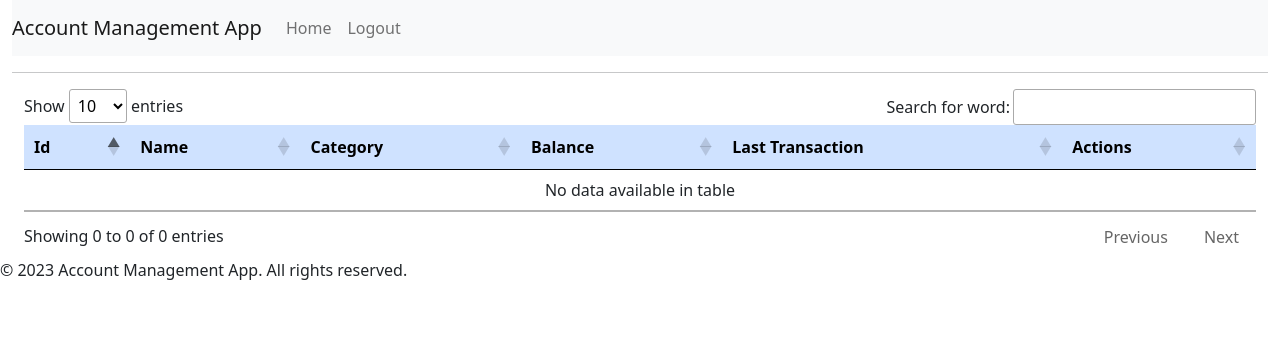
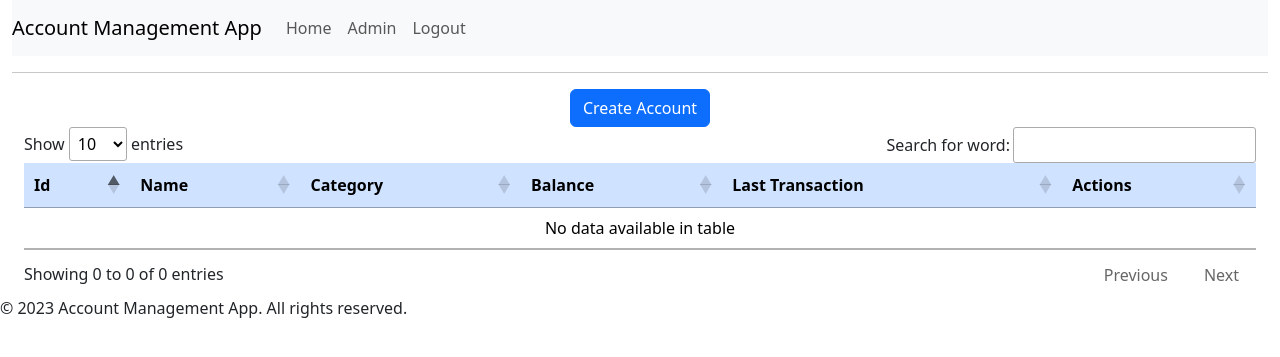
Before and after one commit to dgkngk/djaccman, a Django app: page / in a window 1280 px wide. Shown: the top 357 px of the page. Run offline with Django 5.2, Linux system fonts and the light colour scheme; the visitor is signed in with stand-in values (Sample User, id 1); some libraries are stand-ins or nearby versions.

Commit message:
modals done

```diff
--- a/djaccman/settings.py
+++ b/djaccman/settings.py
@@ -37,6 +37,7 @@ INSTALLED_APPS = [
     'django.contrib.sessions',
     'django.contrib.messages',
     'django.contrib.staticfiles',
+    'django_bootstrap5',
     'djaccman_app.apps.DjaccmanAppConfig',
 ]
 
--- a/djaccman_app/admin.py
+++ b/djaccman_app/admin.py
@@ -4,6 +4,7 @@ from .models import Account, Transaction
 
 class AccountAdmin(admin.ModelAdmin):
     list_display = ('id', 'name', 'category', 'balance', 'last_transaction', 'is_active')
+    list_editable = ('is_active', 'category', 'balance', 'last_transaction')
 
 
 class TransactionAdmin(admin.ModelAdmin):
--- /dev/null
+++ b/djaccman_app/forms.py
@@ -0,0 +1,16 @@
+from django.forms import ModelForm
+
+from .models import Account, Transaction
+
+
+class AccountForm(ModelForm):
+    class Meta:
+        model = Account
+        fields = ['name', 'category', 'balance']
+
+
+class TransactionForm(ModelForm):
+    class Meta:
+        model = Transaction
+        fields = [
+            'amount', 'date', 'description', 'type']
--- a/djaccman_app/models.py
+++ b/djaccman_app/models.py
@@ -1,19 +1,38 @@
 from django.db import models
 from django.contrib.auth.models import User
+from django.utils import timezone
+from django.utils.translation import gettext_lazy as _
 
 
 class Account(models.Model):
+    class AccountCategory(models.TextChoices):
+        CLIENT = "CL", _("Client")
+        EMPLOYEE = "EM", _("Employee")
+        SUPPLIER = "SP", _("Supplier")
+
     name = models.CharField(max_length=100)
-    category = models.CharField(max_length=30)
+    category = models.CharField(max_length=10, choices=AccountCategory.choices)
     balance = models.FloatField()
-    last_transaction = models.DateField()
+    last_transaction = models.DateField(default=timezone.now)
     is_active = models.BooleanField()
+
+    def get_category_display(self):
+        return dict(self.AccountCategory.choices)[self.category]
 
 
 class Transaction(models.Model):
+    class TransactionType(models.TextChoices):
+        PAYMENT = "PY", _("Payment (Supplier) +")
+        RECEIVABLE = "RV", _("Receivable (Supplier) -")
+        DEBT = "DB", _("Debt (Client) +")
+        COLLECTION = "CL", _("Collection (Client) -")
+
     account_id = models.ForeignKey(Account, on_delete=models.CASCADE)
     amount = models.FloatField()
-    date = models.DateField()
+    date = models.DateField(default=timezone.now)
     description = models.CharField(max_length=100)
-    type = models.CharField(max_length=30)
+    type = models.CharField(max_length=10, choices=TransactionType.choices)
     account_after = models.FloatField()
+
+    def get_type_display(self):
+        return dict(self.TransactionType.choices)[self.type]
--- a/djaccman_app/urls.py
+++ b/djaccman_app/urls.py
@@ -1,5 +1,6 @@
-from django.urls import path, include
-from .views import (login_view, logout_view, home_view, details_view)
+from django.urls import path
+from .views import (login_view, logout_view, home_view, details_view,
+                    create_account_view, create_transaction_view)
 
 
 urlpatterns = [
@@ -8,4 +9,6 @@ urlpatterns = [
     path('home/', home_view, name='home'),
     path('', home_view, name='home'),
     path('details/<int:account_id>/', details_view, name='details'),
+    path('create_account/', create_account_view, name='create_account'),
+    path('create_transaction/<int:account_id>/', create_transaction_view, name='create_transaction'),
 ]
--- a/djaccman_app/views.py
+++ b/djaccman_app/views.py
@@ -8,6 +8,7 @@ from django.contrib import messages
 from django.utils import timezone
 
 from djaccman_app.models import Account, Transaction
+from djaccman_app.forms import AccountForm, TransactionForm
 
 
 def login_view(request):
@@ -38,10 +39,54 @@ def logout_view(request):
 @login_required(redirect_field_name='next', login_url='login')
 def home_view(request):
     accounts = Account.objects.all().exclude(is_active=False)
-    return render(request, 'home.html', {'accounts': accounts})
+    return render(request, 'home.html',
+                  {'accounts': accounts,
+                   'form': AccountForm})
 
 
+@login_required(redirect_field_name='next', login_url='login')
 def details_view(request, account_id):
     account = get_object_or_404(Account, pk=account_id)
     transactions = Transaction.objects.filter(account_id=account_id)
-    return render(request, 'details.html', {'account': account, 'transactions': transactions})
+    return render(request, 'details.html',
+                  {'account': account, 'transactions': transactions, 'form': TransactionForm})
+
+
+@login_required(redirect_field_name='next', login_url='login')
+def create_transaction_view(request, account_id):
+    if request.method == 'POST':
+        form = TransactionForm(request.POST)
+        if form.is_valid():
+            account = Account.objects.get(pk=account_id)
+            form.instance.account_id = account
+
+            transaction_date = form.instance.date
+            transaction_type = form.instance.type
+            if (transaction_type == Transaction.TransactionType.PAYMENT
+                    or transaction_type == Transaction.TransactionType.DEBT):
+                account.balance += form.instance.amount
+            else:
+                account.balance -= form.instance.amount
+            form.instance.account_after = account.balance
+            account.last_transaction = transaction_date
+            account.save()
+            form.save()
+            messages.success(request, 'Transaction created successfully')
+    else:
+        form = TransactionForm()
+        messages.error(request, 'Invalid request')
+    return redirect('details', account_id=account_id)
+
+
+@login_required(redirect_field_name='next', login_url='login')
+def create_account_view(request):
+    if request.method == 'POST':
+        form = AccountForm(request.POST)
+        if form.is_valid():
+            form.instance.is_active = True
+            form.save()
+            messages.success(request, 'Account created successfully')
+    else:
+        form = AccountForm()
+        messages.error(request, 'Invalid request')
+    return redirect('home')
--- a/templates/base.html
+++ b/templates/base.html
@@ -4,9 +4,14 @@
     <meta charset="UTF-8">
     <meta name="viewport" content="width=device-width, initial-scale=1.0">
     <title>{% block title %}Account Management App{% endblock %}</title>
-    <link href="https://cdn.jsdelivr.net/npm/bootstrap@5.0.2/dist/css/bootstrap.min.css" rel="stylesheet" integrity="sha384-EVSTQN3/azprG1Anm3QDgpJLIm9Nao0Yz1ztcQTwFspd3yD65VohhpuuCOmLASjC" crossorigin="anonymous">
+    <script src="https://code.jquery.com/jquery-3.7.1.min.js" crossorigin="anonymous"></script>
+    {% load django_bootstrap5 %}
+    {% bootstrap_css %}
+    {% bootstrap_javascript %}
+    {% bootstrap_messages %}
+
     <link rel="stylesheet" href="https://cdn.datatables.net/1.13.7/css/jquery.dataTables.min.css">
-    <script src="https://code.jquery.com/jquery-3.7.1.min.js" crossorigin="anonymous"></script>
+    <script src="https://cdn.datatables.net/1.13.7/js/jquery.dataTables.min.js" crossorigin="anonymous"></script>
 </head>
 <body>
     <header class="container-fluid">
@@ -22,6 +27,9 @@
                     </li>
                     {% if user.is_authenticated %}
                         <li class="nav-item">
+                            <a class="nav-link" href="{% url 'admin:index' %}">Admin</a>
+                        </li>
+                        <li class="nav-item">
                             <a class="nav-link" href="{% url 'logout' %}">Logout</a>
                         </li>
                     {% else %}
@@ -33,14 +41,6 @@
             </div>
         </nav>
         <hr>
-        {% if messages %}
-            <ul class="list-group">
-                {% for message in messages %}
-                    <li{% if message.tags %} class="list-group-item active {{ message.tags }}"{% endif %}>{{ message }}</li>
-                {% endfor %}
-            </ul>
-            <hr>
-        {% endif %}
     </header>
 
     <main class="container-fluid">
@@ -53,7 +53,5 @@
     </footer>
 
 
-<script src="https://cdn.jsdelivr.net/npm/bootstrap@5.0.2/dist/js/bootstrap.bundle.min.js" integrity="sha384-MrcW6ZMFYlzcLA8Nl+NtUVF0sA7MsXsP1UyJoMp4YLEuNSfAP+JcXn/tWtIaxVXM" crossorigin="anonymous"></script>
-<script src="https://cdn.datatables.net/1.13.7/js/jquery.dataTables.min.js" crossorigin="anonymous"></script>
 </body>
 </html>
--- a/templates/home.html
+++ b/templates/home.html
@@ -1,7 +1,32 @@
 {% extends 'base.html' %}
+{% load django_bootstrap5 %}
 
 {% block content %}
     <div class="container-fluid text-center">
+    <button type="button" class="btn btn-primary" data-bs-toggle="modal" data-bs-target="#openModal">
+    Create Account
+    </button>
+    <div class="modal fade" id="openModal" tabindex="-1" role="dialog" aria-labelledby="createModalLabel">
+        <div class="modal-dialog" role="document">
+            <div class="modal-content">
+                <div class="modal-header">
+                    <h5 class="modal-title" id="createModalLabel">Create Object</h5>
+                    <button type="button" class="close" data-bs-dismiss="modal" aria-label="Close">
+                        <span aria-hidden="true">&times;</span>
+                    </button>
+                </div>
+                <form action="{% url 'create_account' %}" method="post" class="form">
+                    <div class="modal-body">
+                            {% csrf_token %}
+                            {% bootstrap_form form %}
+                    </div>
+                    <div class="modal-footer">
+                        <button type="submit" class="btn btn-primary">Save</button>
+                    </div>
+                </form>
+            </div>
+        </div>
+    </div>
         <table id="accounts_table" class="table table-hover">
             <thead>
                 <tr class="table-primary text-center">
@@ -18,7 +43,7 @@
                     <tr>
                         <td>{{ account.id }}</td>
                         <td>{{ account.name }}</td>
-                        <td>{{ account.category }}</td>
+                        <td>{{ account.get_category_display }}</td>
                         <td>{{ account.balance }}</td>
                         <td>{{ account.last_transaction }}</td>
                         <td>
```
Also changed, not shown: templates/details.html (+24 -2 lines).
